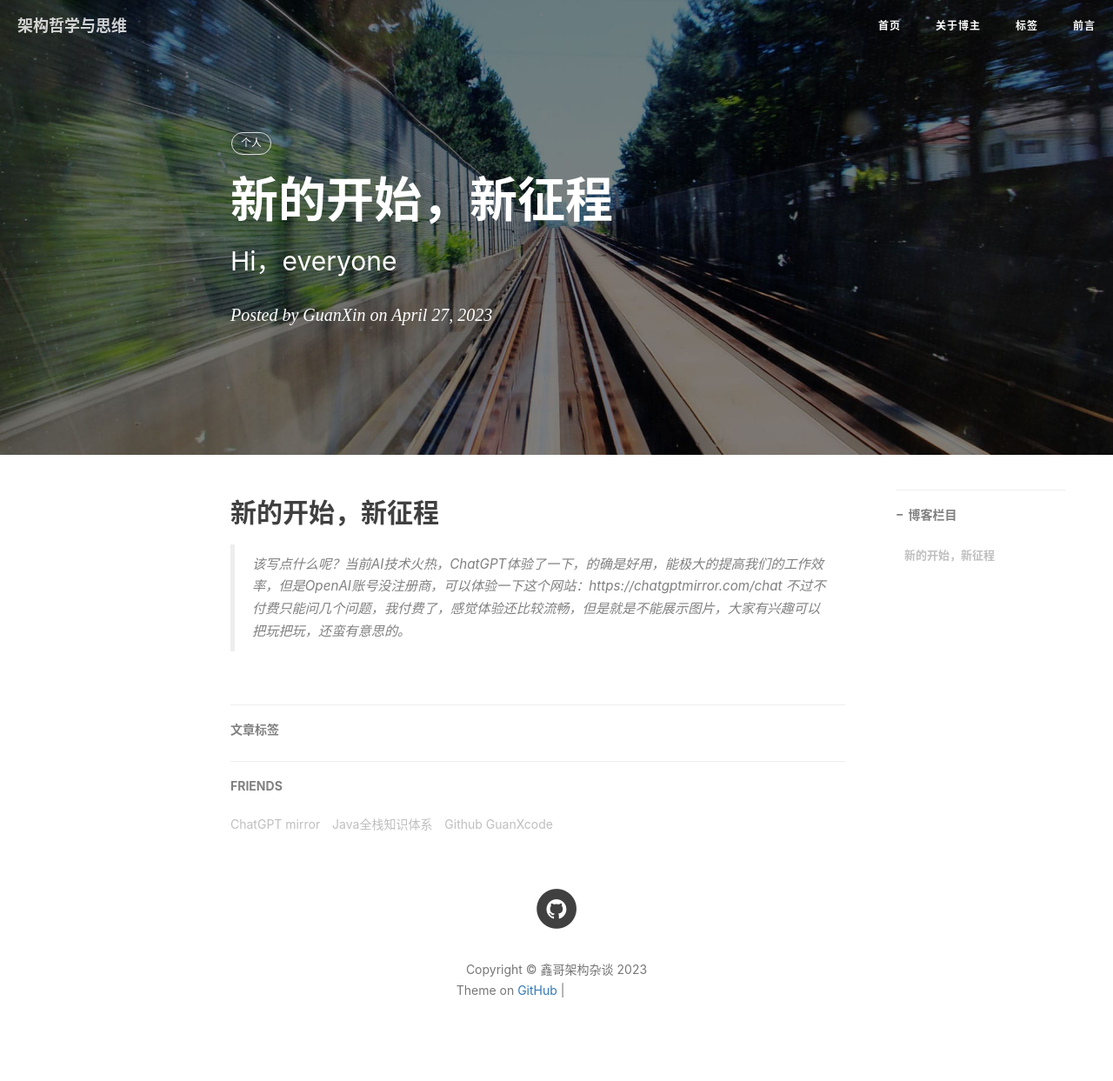
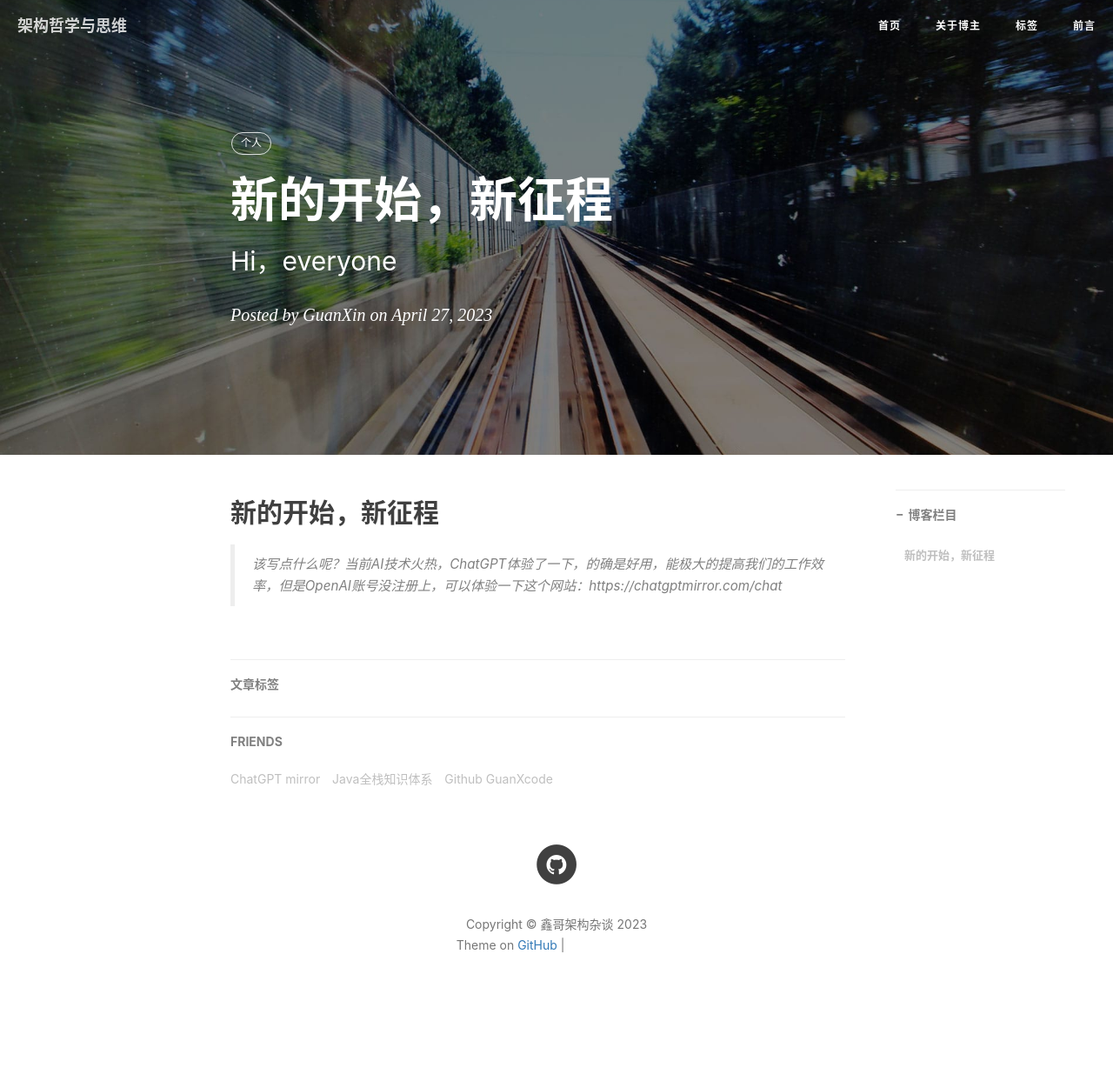
Before and after one commit to GuanXcode/GuanXcode.github.io, a Jekyll site: the page built from _posts/2023-04-27-新的开始，新征程.md, in a window 1280 px wide. Shown: the whole page at 87% size. Built offline with Jekyll 4.4.1, drawn with Linux system fonts in a browser that asks for light colours; nearby versions of some CDN libraries; comment, search, counter and statistics services are not loaded; after the commit the page ends 1191 px from its top, so only the background shows below that; grey boxes are pictures that could not be loaded.

Commit message:
update content

```diff
--- a/_posts/2023-04-27-新的开始，新征程.md
+++ b/_posts/2023-04-27-新的开始，新征程.md
@@ -11,4 +11,4 @@ tags:								#标签
 ---
 
 ## 新的开始，新征程
->该写点什么呢？当前AI技术火热，ChatGPT体验了一下，的确是好用，能极大的提高我们的工作效率，但是OpenAI账号没注册商，可以体验一下这个网站：https://chatgptmirror.com/chat 不过不付费只能问几个问题，我付费了，感觉体验还比较流畅，但是就是不能展示图片，大家有兴趣可以把玩把玩，还蛮有意思的。
+>该写点什么呢？当前AI技术火热，ChatGPT体验了一下，的确是好用，能极大的提高我们的工作效率，但是OpenAI账号没注册上，可以体验一下这个网站：https://chatgptmirror.com/chat
```
